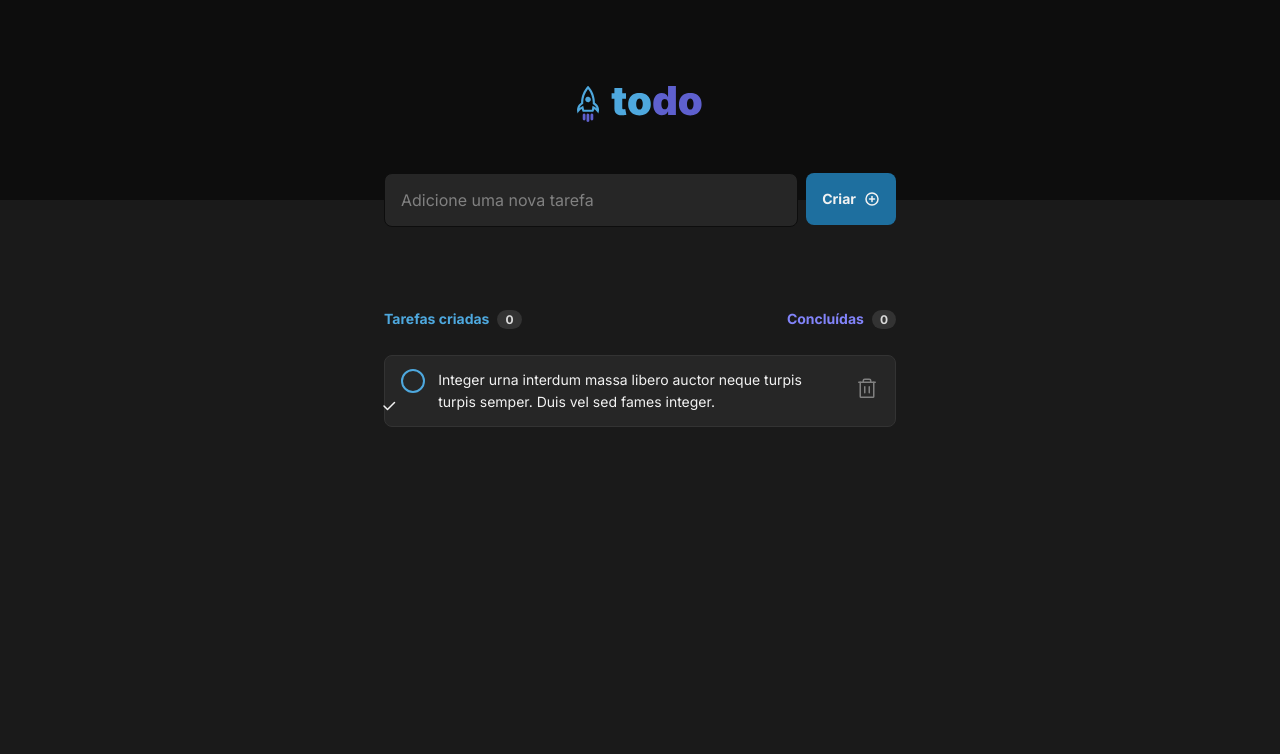
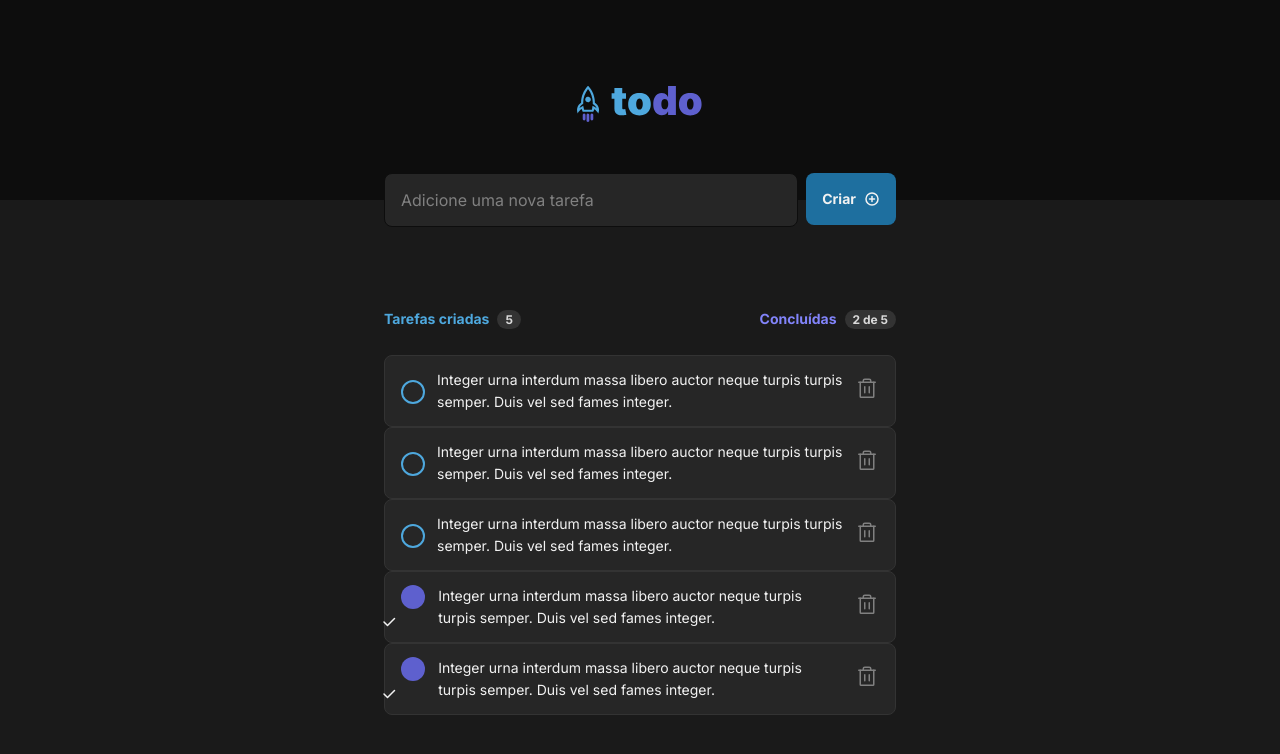
Before and after one commit to jaon82/react-ts-todo-list, a React (Vite) app: page / in a window 1280 px wide. Shown: the top 754 px of the page. Built offline with nearby package versions, Linux system fonts and the light colour scheme; the HTML template or start-up script is replaced by a standard one.

Commit message:
Static version

```diff
--- a/src/App.tsx
+++ b/src/App.tsx
@@ -1,6 +1,7 @@
 import Header from "./components/Header";
 import TasksManager from "./components/TasksManager";
 import "./global.css";
+
 function App() {
   return (
     <>
--- a/src/components/TaskInput.module.css
+++ b/src/components/TaskInput.module.css
@@ -27,7 +27,7 @@
     }
   }
 
-  button {
+  .addButton {
     color: var(--gray-100);
     height: 3.25rem;
     background-color: var(--blue-dark);
--- a/src/components/TaskInput.tsx
+++ b/src/components/TaskInput.tsx
@@ -6,7 +6,7 @@ export default function TaskInput() {
   return (
     <form className={styles.container}>
       <input placeholder="Adicione uma nova tarefa" />
-      <button>
+      <button className={styles.addButton}>
         Criar <PlusCircle size={16} weight="bold" />
       </button>
     </form>
--- a/src/components/TaskRow.tsx
+++ b/src/components/TaskRow.tsx
@@ -1,17 +1,21 @@
 import { Trash, Check } from "phosphor-react";
 import styles from "./TaskRow.module.css";
+import { Task } from "./TasksManager";
 
-export default function TaskRow() {
+interface TaskRowProps {
+  task: Task;
+}
+
+export default function TaskRow({ task }: TaskRowProps) {
   return (
     <div className={styles.container}>
       <label>
-        <input type="checkbox" name="economy" />
-        <Check size={16} weight="bold" className={styles.checkBoxInner} />
+        <input type="checkbox" checked={task.done} />
+        {task.done && (
+          <Check size={16} weight="bold" className={styles.checkBoxInner} />
+        )}
       </label>
-      <span className={styles.taskText}>
-        Integer urna interdum massa libero auctor neque turpis turpis semper.
-        Duis vel sed fames integer.
-      </span>
+      <span className={styles.taskText}>{task.title}</span>
       <button>
         <Trash size={24} />
       </button>
--- a/src/components/TasksCount.tsx
+++ b/src/components/TasksCount.tsx
@@ -1,15 +1,30 @@
 import styles from "./TasksCount.module.css";
+import { Task } from "./TasksManager";
 
-export default function TasksCount() {
+interface TasksCountProps {
+  tasks: Task[];
+}
+
+export default function TasksCount({ tasks }: TasksCountProps) {
+  const tasksDone = tasks.reduce((sum, currentTask) => {
+    if (currentTask.done) {
+      sum++;
+    }
+    return sum;
+  }, 0);
+
   return (
     <div className={styles.container}>
       <aside>
         <strong className={styles.createdLabel}>Tarefas criadas</strong>
-        <strong className={styles.counter}>0</strong>
+        <strong className={styles.counter}>{tasks.length}</strong>
       </aside>
       <aside>
         <strong className={styles.finishedLabel}>Concluídas</strong>
-        <strong className={styles.counter}>0</strong>
+        <strong className={styles.counter}>
+          {tasksDone}
+          {tasksDone > 0 && ` de ${tasks.length}`}
+        </strong>
       </aside>
     </div>
   );
--- a/src/components/TasksManager.module.css
+++ b/src/components/TasksManager.module.css
@@ -4,3 +4,22 @@
   justify-content: start;
   align-items: center;
 }
+.noTasksContainer {
+  display: flex;
+  flex-direction: column;
+  justify-content: start;
+  align-items: center;
+  gap: 1rem;
+  margin-top: 1rem;
+  padding: 4rem 1.5rem;
+  border-radius: 0.5rem;
+  border-top: solid 1px #333;
+  width: 100%;
+
+  p {
+    color: var(--gray-300);
+  }
+  p:first-child {
+    font-weight: bold;
+  }
+}
--- a/src/components/TasksManager.tsx
+++ b/src/components/TasksManager.tsx
@@ -2,16 +2,66 @@ import TaskInput from "./TaskInput";
 import TasksCount from "./TasksCount";
 import TaskRow from "./TaskRow";
 import TasksTable from "./TasksTable";
+import Empty from "../assets/empty.svg";
+import styles from "./TasksManager.module.css";
 
-import styles from "./TasksManager.module.css";
+export interface Task {
+  id: number;
+  done: boolean;
+  title: string;
+}
+
+const tasks: Task[] = [
+  {
+    id: 1,
+    done: false,
+    title:
+      "Integer urna interdum massa libero auctor neque turpis turpis semper. Duis vel sed fames integer.",
+  },
+  {
+    id: 2,
+    done: false,
+    title:
+      "Integer urna interdum massa libero auctor neque turpis turpis semper. Duis vel sed fames integer.",
+  },
+  {
+    id: 3,
+    done: false,
+    title:
+      "Integer urna interdum massa libero auctor neque turpis turpis semper. Duis vel sed fames integer.",
+  },
+  {
+    id: 4,
+    done: true,
+    title:
+      "Integer urna interdum massa libero auctor neque turpis turpis semper. Duis vel sed fames integer.",
+  },
+  {
+    id: 5,
+    done: true,
+    title:
+      "Integer urna interdum massa libero auctor neque turpis turpis semper. Duis vel sed fames integer.",
+  },
+];
 
 export default function TasksManager() {
   return (
     <main className={styles.container}>
       <TaskInput />
       <TasksTable>
-        <TasksCount />
-        <TaskRow />
+        <TasksCount tasks={tasks} />
+        {tasks.length === 0 && (
+          <div className={styles.noTasksContainer}>
+            <img src={Empty} />
+            <div>
+              <p>Você ainda não tem tarefas cadastradas</p>
+              <p>Crie tarefas e organize seus itens a fazer</p>
+            </div>
+          </div>
+        )}
+        {tasks.map((task) => (
+          <TaskRow key={task.id} task={task} />
+        ))}
       </TasksTable>
     </main>
   );
```
Also changed, not shown: src/assets/empty.svg (added).
